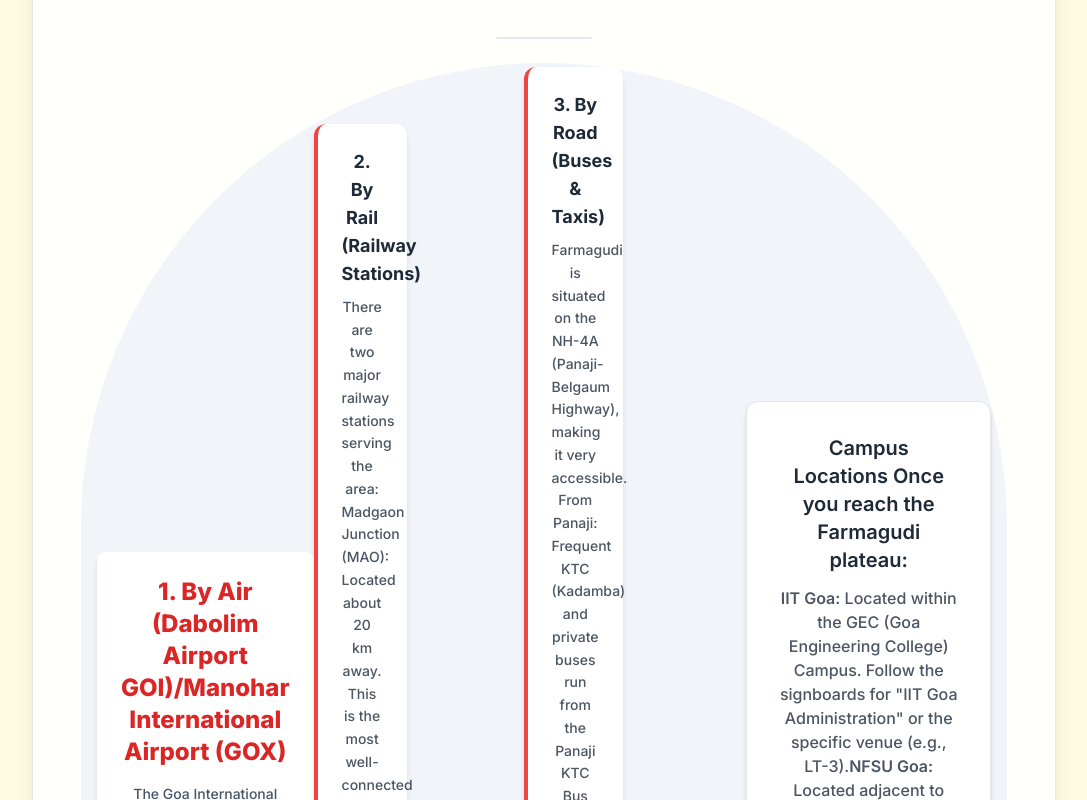
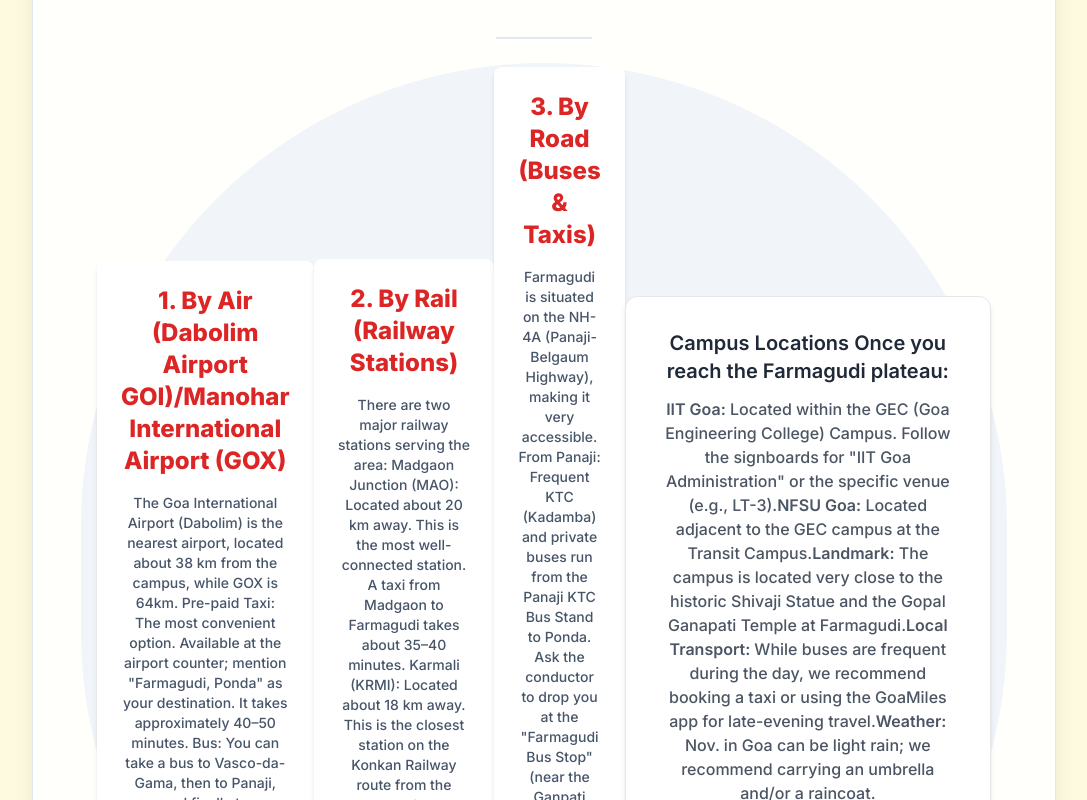
Before and after one commit to ictcon-cit/ictcon_2026, a Next.js app: page /venue in a window 1280 px wide. Shown: the part 540-1340 px from the top of the page, without its empty margins (96-1183 px from the left). Built offline with nearby package versions, Linux system fonts and the light colour scheme.

Commit message:
Update page.tsx

```diff
--- a/src/app/venue/page.tsx
+++ b/src/app/venue/page.tsx
@@ -63,35 +63,34 @@ const SubmissionPage = () => {
                        </div>
             </div>
 
-
-
-              {/* ===== Cards Section ===== */}
-            <div className="grid md:grid-cols-2 gap-6">
-              <div className="bg-white shadow-md rounded-xl border-l-4 border-red-500 p-6">
-                <h3 className="text-lg font-bold text-gray-800 mb-2">
+             <div className="w-full max-w-4xl bg-white shadow-md rounded-lg p-6">
+                <div className="text-red-600 font-extrabold text-2xl mb-4">
                         2. By Rail (Railway Stations)
-                </h3>
-                <p className="text-gray-600 text-sm leading-relaxed">
+                </div>
+                      <div className="space-y-2">
+                        <div>
                           There are two major railway stations serving the area:
                           Madgaon Junction (MAO): Located about 20 km away. This is the most well-connected station. A taxi from Madgaon to Farmagudi takes about 35–40 minutes.
                           Karmali (KRMI): Located about 18 km away. This is the closest station on the Konkan Railway route from the north (Mumbai/Ratnagiri). A taxi takes about 30 minutes.
-                </p>
+                        </div>
                        </div>
             </div>
 
-      {/* ===== Cards Section ===== */}
-            <div className="grid md:grid-cols-2 gap-6">
-              <div className="bg-white shadow-md rounded-xl border-l-4 border-red-500 p-6">
-                <h3 className="text-lg font-bold text-gray-800 mb-2">
+
+             <div className="w-full max-w-4xl bg-white shadow-md rounded-lg p-6">
+                <div className="text-red-600 font-extrabold text-2xl mb-4">
                         3. By Road (Buses & Taxis)
-                </h3>
-                <p className="text-gray-600 text-sm leading-relaxed">
+                </div>
+                      <div className="space-y-2">
+                        <div>
                           Farmagudi is situated on the NH-4A (Panaji-Belgaum Highway), making it very accessible.
                   From Panaji: Frequent KTC (Kadamba) and private buses run from the Panaji KTC Bus Stand to Ponda. Ask the conductor to drop you at the "Farmagudi Bus Stop" (near the Ganpati Temple).
                   From Ponda City: The campus is just 3 km from the main Ponda Bus Stand. Local rickshaws and taxis are easily available.
-                </p>
                         </div>
                        </div>
+            </div>
+
+
 
                           {/* ===== Contact Section ===== */}
             <div className="bg-white rounded-xl shadow-md p-8 text-center border">
```
Lines whose indentation alone changed are shown as unchanged.
